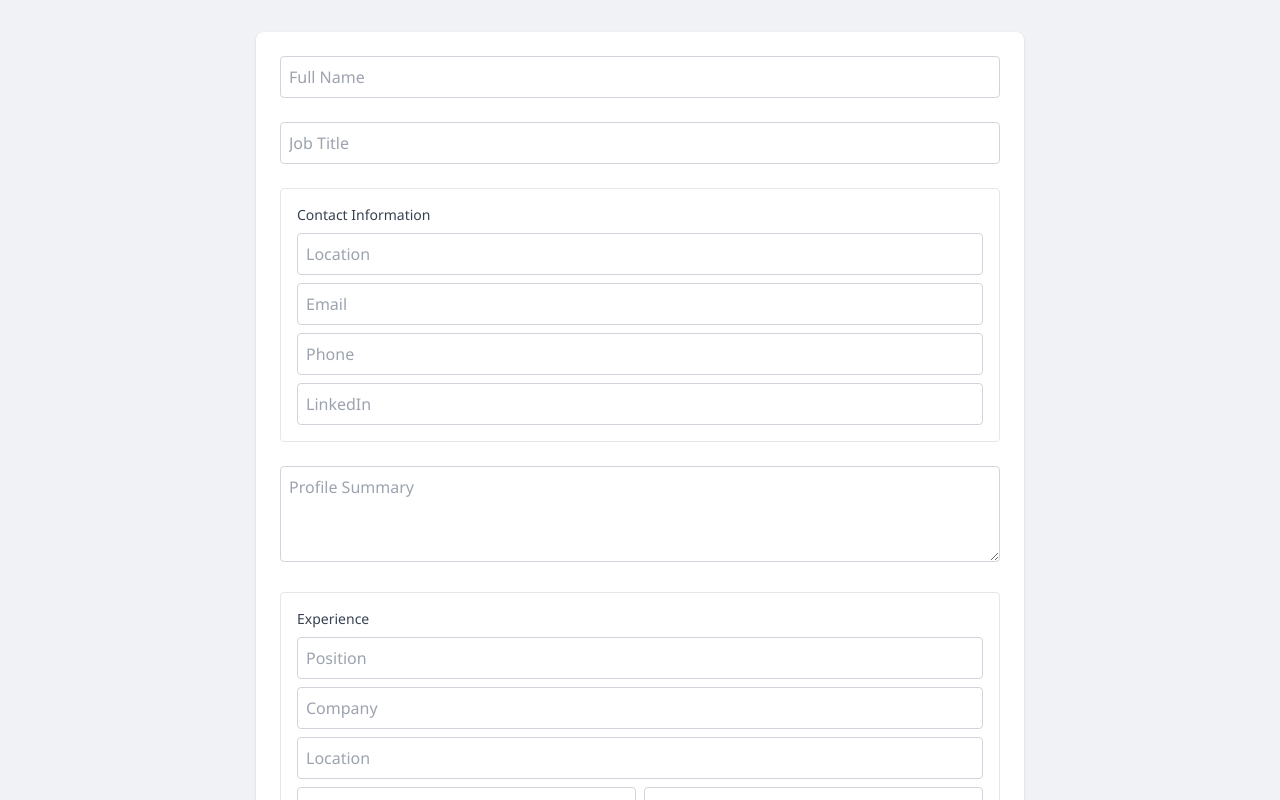
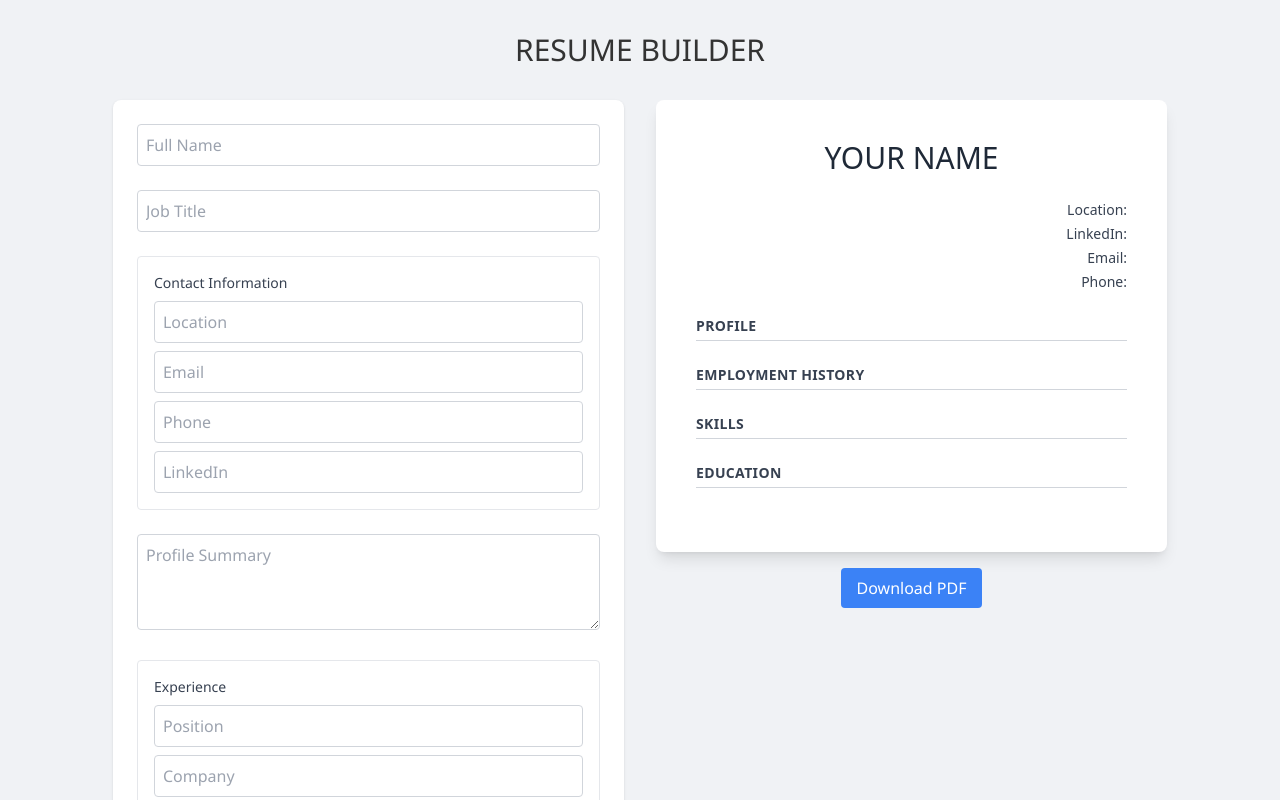
Before and after one commit to 01egP/personal-cv-tool, a React (Vite) app in the folder frontend/: page / in a window 1280 px wide. Shown: the top 800 px of the page. Built offline with nearby package versions, Linux system fonts and the light colour scheme.

Commit message:
Split form and preview

```diff
--- a/frontend/src/App.tsx
+++ b/frontend/src/App.tsx
@@ -46,7 +46,17 @@ const App = () => {
 
   return (
     <div className="container mx-auto p-4">
+      <h1 className="text-center text-3xl uppercase mb-8">Resume Builder</h1>
+
+      {/* Main content */}
+      <div className="flex flex-col lg:flex-row gap-8 items-start">
+        {/* Left: form */}
+        <div className="w-full lg:w-1/2">
           <ResumeForm onChange={setData} />
+        </div>
+
+        {/* Right: preview */}
+        <div className="w-full lg:w-1/2">
           <ResumePreview ref={componentRef} data={data} />
           <div className="text-center mt-4">
             <button
@@ -57,6 +67,8 @@ const App = () => {
             </button>
           </div>
         </div>
+      </div>
+    </div>
   );
 };
 
--- a/frontend/src/components/ResumePreview.tsx
+++ b/frontend/src/components/ResumePreview.tsx
@@ -33,9 +33,7 @@ const ResumePreview = forwardRef<HTMLDivElement, ResumePreviewProps>(
       className="bg-white w-full max-w-3xl p-10 shadow-lg rounded-lg text-gray-800 font-sans"
     >
       <div className="text-center mb-6">
-        <h1 className="text-3xl font-bold uppercase">
-          {data.name || 'Your Name'}
-        </h1>
+        <h1 className="text-3xl uppercase">{data.name || 'Your Name'}</h1>
         {data.title && <p className="text-base text-gray-700">{data.title}</p>}
       </div>
 
```
Lines whose indentation alone changed are shown as unchanged.
